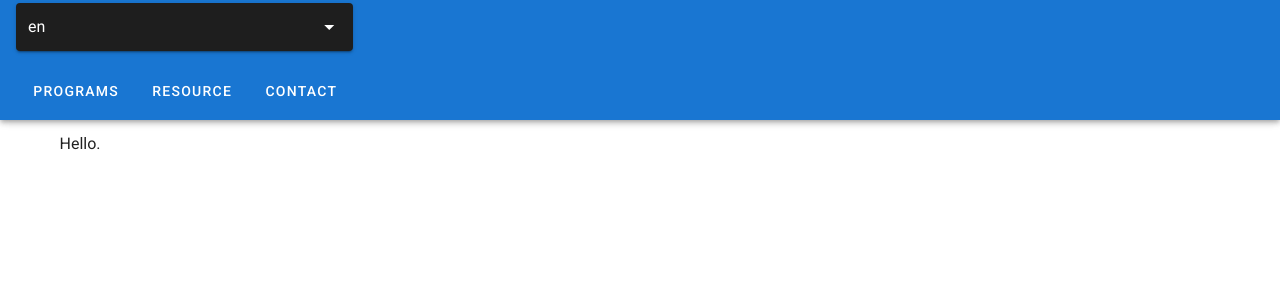
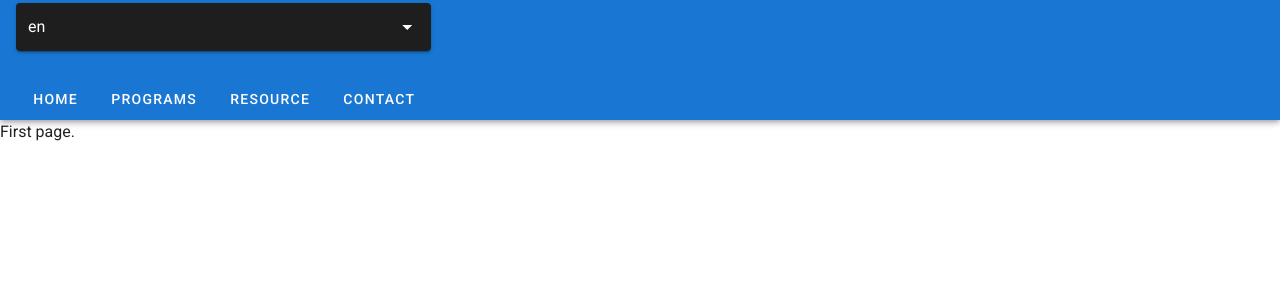
Before and after one commit to minhtut/tdsm-family-support, a Vue app: page / in a window 1280 px wide. Shown: the top 300 px of the page. Built offline with nearby package versions, Linux system fonts and the light colour scheme.

Commit message:
Added some pages with translations.

```diff
--- a/src/App.vue
+++ b/src/App.vue
@@ -9,36 +9,38 @@
       <div class="d-flex align-center">
         <v-item-group>
           <v-select
-            item-color="primary"
+            color="primary"
             v-model="$i18n.locale"
             :items="languages"
             label="en"
             solo
           ></v-select>
-          <v-btn text><p>{{ $t('nav-programs') }}</p></v-btn>
-          <v-btn text><p>{{ $t('nav-resource') }}</p></v-btn>
-          <v-btn text><p>{{ $t('nav-contact') }}</p></v-btn>
+          <router-link to="/">
+            <v-btn text>{{ $t('nav-home') }}</v-btn>
+          </router-link>
+          <router-link to="/programs">
+            <v-btn text>{{ $t('nav-programs') }}</v-btn>
+          </router-link>
+          <router-link to="/resource">
+            <v-btn text>{{ $t('nav-resource') }}</v-btn>
+          </router-link>
+          <router-link to="/contact">
+            <v-btn text>{{ $t('nav-contact') }}</v-btn>
+          </router-link>
         </v-item-group>
       </div>
 
     </v-app-bar>
 
     <v-main>
-      <HelloWorld/>
+      <router-view/>
     </v-main>
   </v-app>
 </template>
 
 <script>
-import HelloWorld from './components/HelloWorld';
-
 export default {
   name: 'App',
-
-  components: {
-    HelloWorld,
-  },
-
   data: () => ({
     languages: [ 'en', 'my']
   }),
--- a/src/locales/en.json
+++ b/src/locales/en.json
@@ -1,6 +1,10 @@
 {
+  "nav-home": "Home",
   "nav-programs": "Programs",
   "nav-resource": "Resource",
   "nav-contact": "Contact",
-  "message": "Hello."
+  "page-home": "First page.",
+  "page-programs": "Second page.",
+  "page-resource": "Third page.",
+  "page-contact": "Fourth page."
 }
--- a/src/locales/my.json
+++ b/src/locales/my.json
@@ -1,6 +1,10 @@
 {
+  "nav-home": "မူရင်း",
   "nav-programs": "အစီအစဉ်များ",
   "nav-resource": "အသုံးပြုရန်",
   "nav-contact": "ဆက်သွယ်",
-  "message": "မင်္ဂလာပါ။"
+  "page-home": "ပထမစာမျက်နှာ။",
+  "page-programs": "ဒုတိယစာမျက်နှာ။",
+  "page-resource": "တတိယစာမျက်နှာ။",
+  "page-contact": "စတုတ်ထစာမျက်နှာ။"
 }
--- a/src/router/index.js
+++ b/src/router/index.js
@@ -1,6 +1,9 @@
 import Vue from 'vue'
 import VueRouter from 'vue-router'
 import Home from '../views/Home.vue'
+import Programs from '../views/Programs.vue'
+import Resource from '../views/Resource.vue'
+import Contact from '../views/Contact.vue'
 
 Vue.use(VueRouter)
 
@@ -11,12 +14,19 @@ const routes = [
     component: Home
   },
   {
-    path: '/about',
-    name: 'About',
-    // route level code-splitting
-    // this generates a separate chunk (about.[hash].js) for this route
-    // which is lazy-loaded when the route is visited.
-    component: () => import(/* webpackChunkName: "about" */ '../views/About.vue')
+    path: '/programs',
+    name: 'Programs',
+    component: Programs
+  },
+  {
+    path: '/resource',
+    name: 'Resource',
+    component: Resource
+  },
+  {
+    path: '/contact',
+    name: 'Contace',
+    component: Contact
   }
 ]
 
--- /dev/null
+++ b/src/views/Contact.vue
@@ -0,0 +1,11 @@
+<template>
+  <div class="contace">
+      <p>{{ $t('page-contact') }}</p>
+  </div>
+</template>
+
+<script>
+export default {
+  name: 'Contact',
+}
+</script>
--- a/src/views/Home.vue
+++ b/src/views/Home.vue
@@ -1,18 +1,11 @@
 <template>
   <div class="home">
-    <img alt="Vue logo" src="../assets/logo.png">
-    <HelloWorld />
+    <p>{{ $t('page-home') }}</p>
   </div>
 </template>
 
 <script>
-// @ is an alias to /src
-import HelloWorld from '@/components/HelloWorld.vue'
-
 export default {
-  name: 'Home',
-  components: {
-    HelloWorld
-  }
+  name: 'Home'
 }
 </script>
--- /dev/null
+++ b/src/views/Programs.vue
@@ -0,0 +1,11 @@
+<template>
+  <div class="programs">
+      <p>{{ $t('page-programs') }}</p>
+  </div>
+</template>
+
+<script>
+export default {
+  name: 'Programs',
+}
+</script>
--- /dev/null
+++ b/src/views/Resource.vue
@@ -0,0 +1,11 @@
+<template>
+  <div class="resource">
+      <p>{{ $t('page-resource') }}</p>
+  </div>
+</template>
+
+<script>
+export default {
+  name: 'Resource',
+}
+</script>
```
